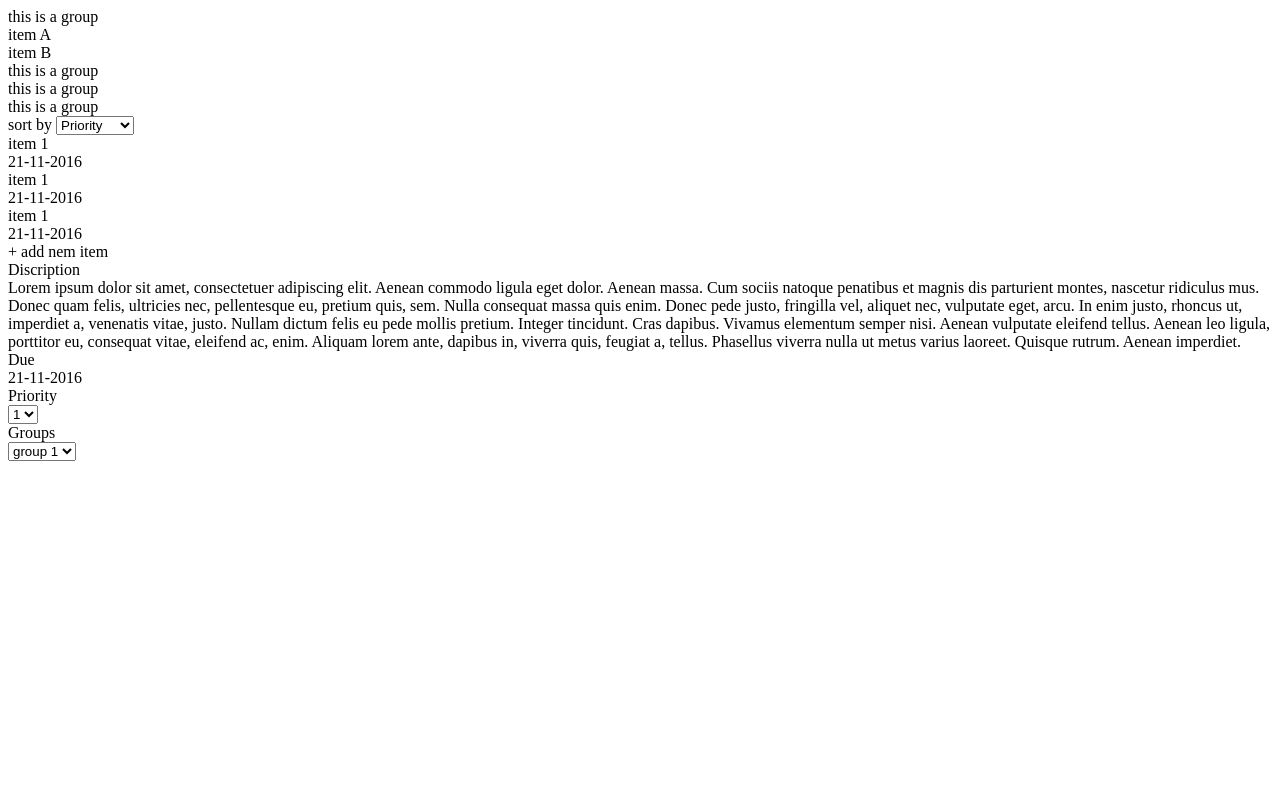
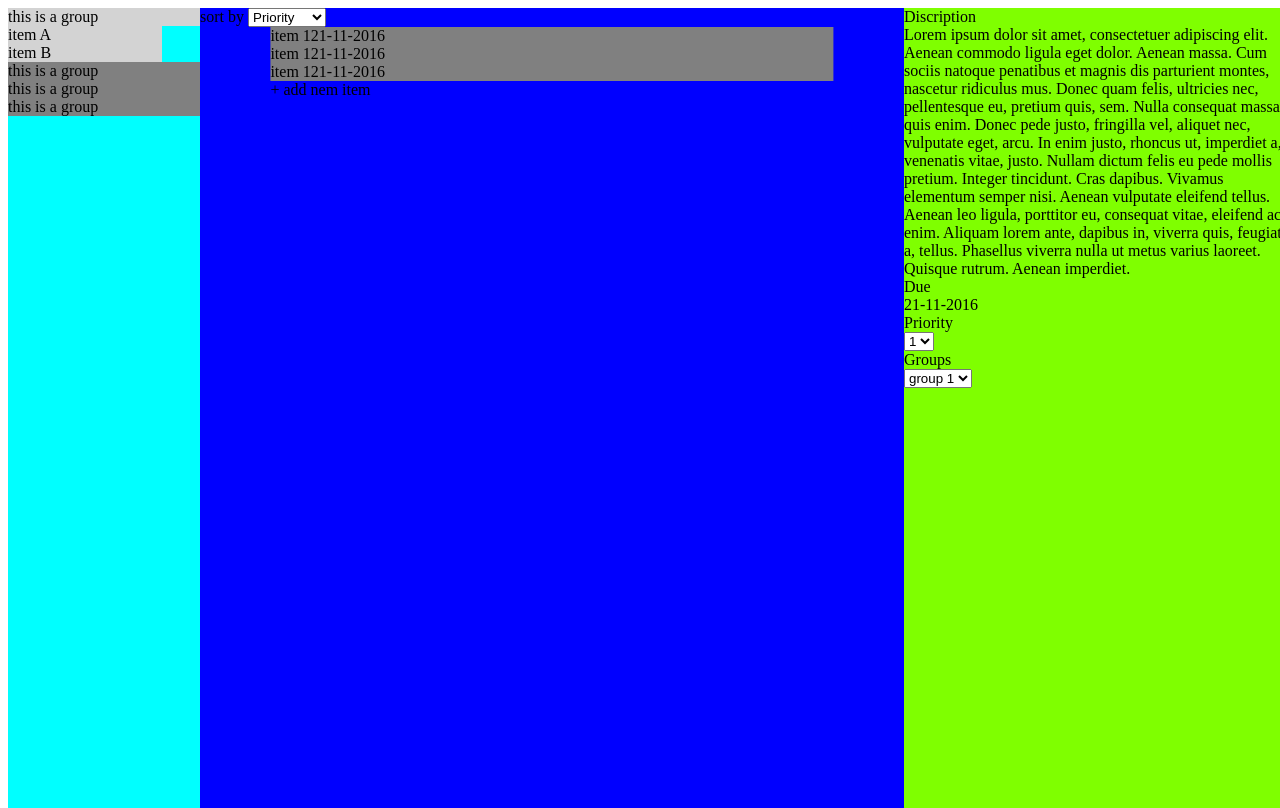
Before and after one commit to tjapko/Web-database-group-51, a plain HTML site: page to do list.html in a window 1280 px wide. Drawn offline with nearby package versions, Linux system fonts and the light colour scheme.

Commit message:
created the tabs and made them switchable

```diff
--- a/css/To do list stylesheet.css
+++ b/css/To do list stylesheet.css
@@ -1,53 +1,51 @@
 html{
     height: 100%;
+    width:100%;
 }
 body{
     height: 100%;
+    width: 100%;
+
+}
+.sidemenu{
+    background-color: aqua;
+    width: 15%;
+    height: 100%;
+    float: left;
+}
+.listSpace{
+    background-color: blue;
+    width: 55%;
+    height: 100%;
+    float: left;
+}.itemInfoSpace{
+    background-color: chartreuse;
+    width: 30%;
+    height:100%;
+    float: left;
 
 }
 
-.backlayer{
-    height: 100%;
+.sidebarGroup{
+    background-color: grey;
 }
-
-.slideShow {
+.sidebarGroup.active{
+    background-color:lightgray;
+}
+.listWrapper{
+    width:80%;
+    left: 50%;
     position: relative;
-    background-color: aquamarine;
-    width: 75%;
+    transform: translate(-50%);
+}
+.sidebarList{
+    background-color: lightgray;
+    width: 80%;
+}
+.listItem{
+    background-color: grey;
+}
+.listItemName{
     float: left;
-    height: 100%;
-}
-.signUpAndLogin{
-    position: relative;
-    background-color: aqua;
-    width: 25%;
-    float: right;
-    height: 100%;
-}
-.slideShowWrapper{
-    background-color: blue;
-    width: 50%;
-    position: absolute;
-    height: 300px;
-    top: 50%;
-    left: 50%;
-    transform: translate(-50%,-50%);
 
 }
-
-.signUpAndLoginWrapper{
-    background-color: blue;
-    position: absolute;
-    top: 50%;
-    left: 50%;
-    transform: translate(-50%,-50%);
-    height: 300px;
-    width: 225px;
-}
-.button{
-    background-color: grey;
-    border: 1px;
-    text-align: center;
-    width: 50px;
-
-}
--- /dev/null
+++ b/css/To do stylesheet.css
@@ -0,0 +1,53 @@
+html{
+    height: 100%;
+}
+body{
+    height: 100%;
+
+}
+
+.backlayer{
+    height: 100%;
+}
+
+.slideShow {
+    position: relative;
+    background-color: aquamarine;
+    width: 75%;
+    float: left;
+    height: 100%;
+}
+.signUpAndLogin{
+    position: relative;
+    background-color: aqua;
+    width: 25%;
+    float: right;
+    height: 100%;
+}
+.slideShowWrapper{
+    background-color: blue;
+    width: 50%;
+    position: absolute;
+    height: 300px;
+    top: 50%;
+    left: 50%;
+    transform: translate(-50%,-50%);
+
+}
+
+.signUpAndLoginWrapper{
+    background-color: blue;
+    position: absolute;
+    top: 50%;
+    left: 50%;
+    transform: translate(-50%,-50%);
+    height: 300px;
+    width: 225px;
+}
+.button{
+    background-color: grey;
+    border: 1px;
+    text-align: center;
+    width: 50px;
+
+}
--- a/js/app.js
+++ b/js/app.js
@@ -0,0 +1,16 @@
+var main = function () {
+    "user strict";
+
+    $(".sidebarGroup").toArray().forEach(function (element) {
+        //create a click handler for this element
+        $(element).on("click", function(){
+            $(".sidebarGroup").removeClass("active");
+            $(element).addClass("active");
+            $(".itemWrapper").empty();
+            return false;
+        });
+    });
+
+};
+
+$(document).ready(main);
--- a/to do list.html
+++ b/to do list.html
@@ -1,7 +1,7 @@
 <!doctype html>
 
 <html>
-      <!--<link rel="stylesheet" href="css/To do list stylesheet.css">-->
+      <link rel="stylesheet" href="css/To do list stylesheet.css">
 
     <head>
     <meta charset="utf-8">
@@ -9,7 +9,7 @@
     </head>
     <body>
         <div class ="sidemenu">
-            <div class="sidebarGroup"> this is a group</div>
+            <div class="sidebarGroup active"> this is a group</div>
                 <div class="sidebarList"> item A</div>
                 <div class="sidebarList"> item B</div>
 
@@ -28,17 +28,19 @@
                 </select>
             </div>
             <div class="listWrapper">
+                <div class="itemWrapper">
                     <div class="listItem">
                         <div class="listItemName">item 1</div>
-                    <div class="listITemDate"> 21-11-2016</div>
+                        <div class="listItemDate"> 21-11-2016</div>
                     </div>
                      <div class="listItem">
                         <div class="listItemName">item 1</div>
-                    <div class="listITemDate"> 21-11-2016</div>
+                        <div class="listItemDate"> 21-11-2016</div>
                     </div>
                      <div class="listItem">
                         <div class="listItemName">item 1</div>
-                    <div class="listITemDate"> 21-11-2016</div>
+                        <div class="listItemDate"> 21-11-2016</div>
+                    </div>
                 </div>
                 <div class="listItemAdd">
                 + add nem item
@@ -72,6 +74,7 @@
                 </select>
             </div>
         </div>
+        <script src="http://code.jquery.com/jquery-2.0.3.min.js"></script>
         <script src="js/app.js"></script>
     </body>
 
```
Also changed, not shown: to do.html (+4 -3 lines). Lines whose indentation alone changed are shown as unchanged.
